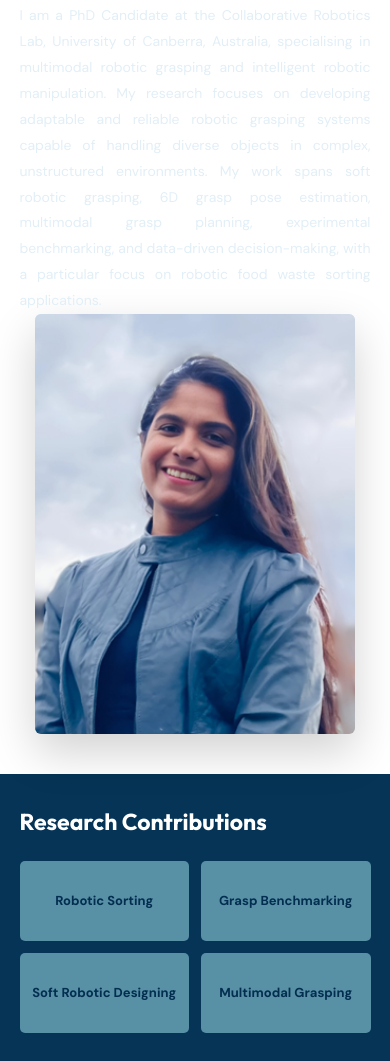
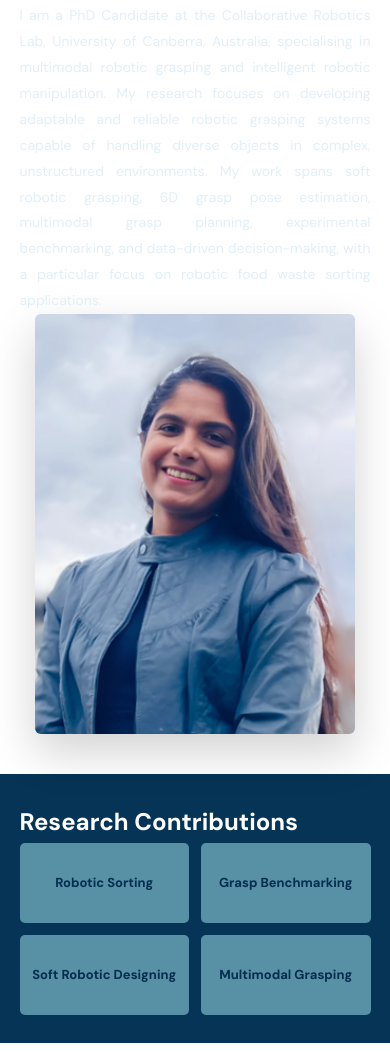
Before and after one commit to Moni9612/portfolio, a plain HTML site: page index.html in a window 390 px wide. Shown: the part 295-1356 px from the top of the page. Drawn offline with Linux system fonts and the light colour scheme.

Commit message:
Update style.css

```diff
--- a/style.css
+++ b/style.css
@@ -448,7 +448,7 @@ button {
 
 
 /* ==========================================
-   RESEARCH CONTRIBUTIONS STRIP
+   RESEARCH AREAS STRIP
    ========================================== */
 
 /* Dark background matching top navigation */
@@ -460,26 +460,7 @@ button {
     padding: 35px 0;
 }
 
-/* ==========================================
-   RESEARCH CONTRIBUTIONS HEADING
-   ========================================== */
-
-.expertise-title {
-    font-family: 'Outfit', sans-serif;
-
-    font-size: 28px;
-    font-weight: 700;
-
-    color: #ffffff;
-
-    text-align: left;
-
-    margin-bottom: 25px;
-}
-
-/* ==========================================
-   FOUR RESEARCH CONTRIBUTION CARDS
-   ========================================== */
+/* Four equally sized cards */
 
 .expertise-grid {
     display: grid;
@@ -491,7 +472,7 @@ button {
     align-items: stretch;
 }
 
-/* Blue cards */
+/* Turquoise cards */
 
 .expertise-card {
     display: flex;
@@ -517,16 +498,9 @@ button {
     border-radius: 5px;
 }
 
-/* ==========================================
-   TABLET
-   ========================================== */
+/* Tablet */
 
 @media (max-width: 950px) {
-
-    .expertise-title {
-        font-size: 26px;
-        margin-bottom: 22px;
-    }
 
     .expertise-grid {
         grid-template-columns: repeat(2, minmax(0, 1fr));
@@ -539,19 +513,12 @@ button {
     }
 }
 
-/* ==========================================
-   MOBILE
-   ========================================== */
+/* Mobile */
 
 @media (max-width: 650px) {
 
     .expertise-strip {
         padding: 28px 0;
-    }
-
-    .expertise-title {
-        font-size: 23px;
-        margin-bottom: 20px;
     }
 
     .expertise-grid {
@@ -565,7 +532,6 @@ button {
         font-size: 13px;
     }
 }
-
 
 /* ==========================================
    RESPONSIVE ALIGNMENT
```
